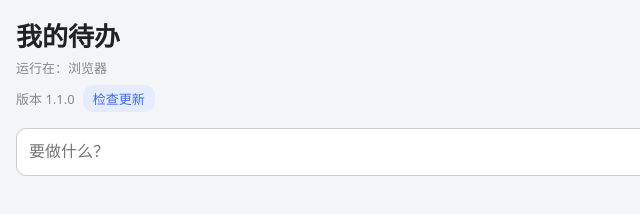
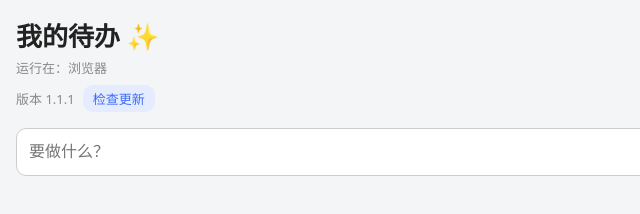
Before and after one commit to 4L-1/hello-capacitor, a website: page www/index.html in a window 1280 px wide. Shown: the full height of the page, 0-640 px from the left. Drawn offline with Linux system fonts and the light colour scheme.

Commit message:
release v1.1.1

```diff
--- a/www/index.html
+++ b/www/index.html
@@ -9,7 +9,7 @@
 </head>
 <body>
   <header>
-    <h1>我的待办</h1>
+    <h1>我的待办 ✨</h1>
     <p id="env"></p>
     <p class="update-bar">
       <span id="version"></span>
--- a/www/updater.js
+++ b/www/updater.js
@@ -3,7 +3,7 @@
 //  - 改了原生部分（换插件、改权限等）：提示下载新 .apk 安装
 
 // 当前网页版本号，由 scripts/release.sh 自动修改，不要手改
-const WEB_VERSION = '1.1.0';
+const WEB_VERSION = '1.1.1';
 const UPDATE_URL = 'https://github.com/4L-1/hello-capacitor/releases/latest/download/update.json';
 
 // 比较版本号：a 比 b 新返回 true，比如 isNewer('1.2.0', '1.1.9') === true
```
Also changed, not shown: 1 other file.
